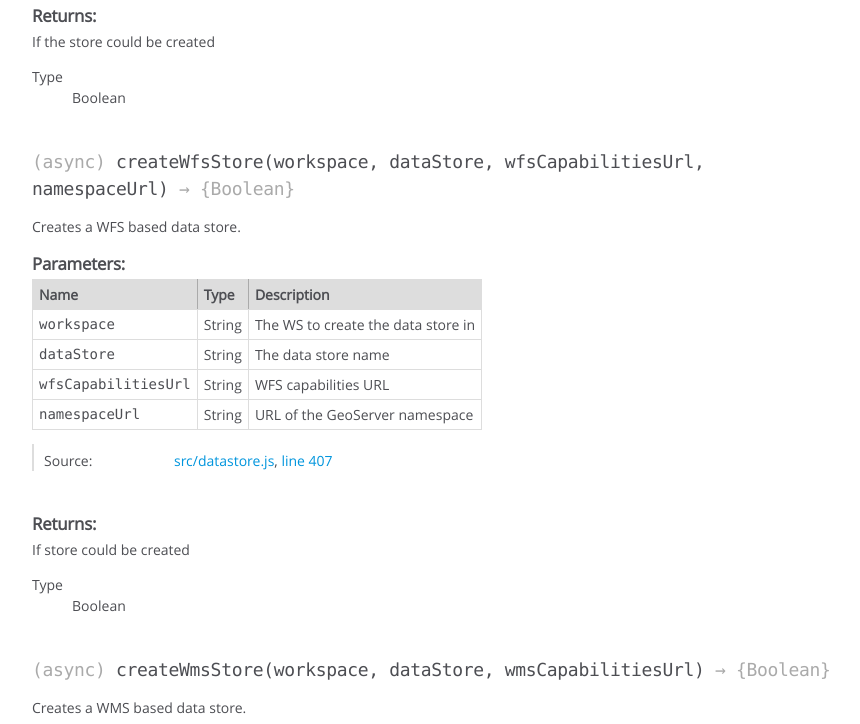
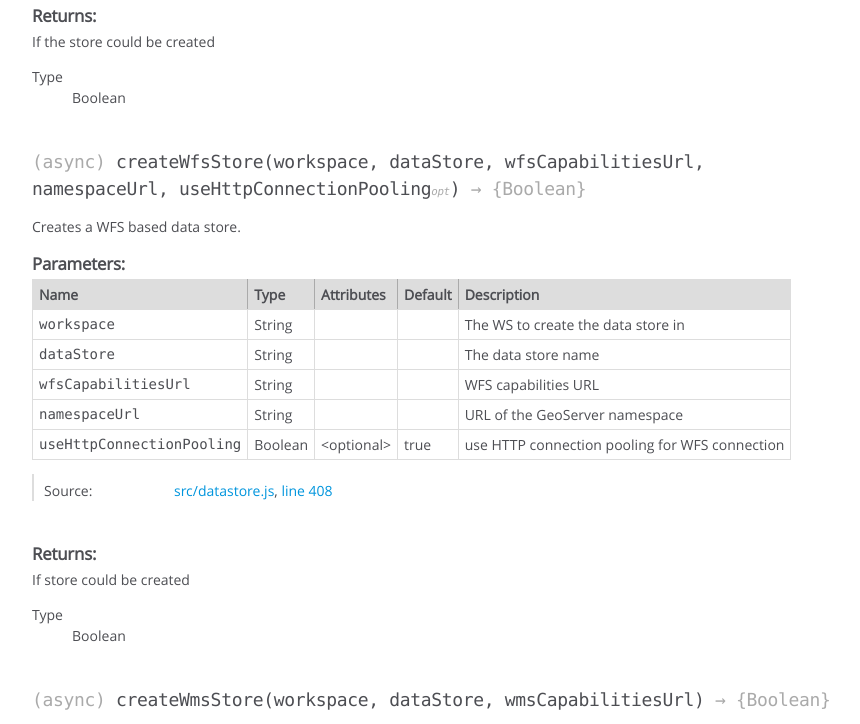
Before and after one commit to meggsimum/geoserver-node-client, a plain HTML site: page module-DatastoreClient.html in a window 1280 px wide. Shown: the part 2617-3341 px from the top of the page, without its empty margins (0-860 px from the left). Drawn offline with Linux system fonts and the light colour scheme.

Commit message:
Deploying to gh-pages from @ meggsimum/geoserver-node-client@f6d7089c9d9fd390bda5dfd34d2df2a98fb6970a 🚀

```diff
--- a/module-DatastoreClient.html
+++ b/module-DatastoreClient.html
@@ -647,7 +647,7 @@ is running.
 
     <dt class="tag-source">Source:</dt>
     <dd class="tag-source"><ul class="dummy"><li>
-        <a href="src_datastore.js.html">src/datastore.js</a>, <a href="src_datastore.js.html#line539">line 539</a>
+        <a href="src_datastore.js.html">src/datastore.js</a>, <a href="src_datastore.js.html#line540">line 540</a>
     </li></ul></dd>
 
 
@@ -1369,7 +1369,7 @@ placed on the server, where your GeoServer is running.
 
 
 
-    <h4 class="name" id="createWfsStore"><span class="type-signature">(async) </span>createWfsStore<span class="signature">(workspace, dataStore, wfsCapabilitiesUrl, namespaceUrl)</span><span class="type-signature"> &rarr; {Boolean}</span></h4>
+    <h4 class="name" id="createWfsStore"><span class="type-signature">(async) </span>createWfsStore<span class="signature">(workspace, dataStore, wfsCapabilitiesUrl, namespaceUrl, useHttpConnectionPooling<span class="signature-attributes">opt</span>)</span><span class="type-signature"> &rarr; {Boolean}</span></h4>
 
 
 
@@ -1401,7 +1401,11 @@ placed on the server, where your GeoServer is running.
         <th>Type</th>
 
 
-
+        <th>Attributes</th>
+
+
+
+        <th>Default</th>
 
 
         <th class="last">Description</th>
@@ -1426,7 +1430,19 @@ placed on the server, where your GeoServer is running.
             </td>
 
 
-
+                <td class="attributes">
+
+
+
+
+
+                </td>
+
+
+
+                <td class="default">
+
+                </td>
 
 
             <td class="description last">The WS to create the data store in</td>
@@ -1449,7 +1465,19 @@ placed on the server, where your GeoServer is running.
             </td>
 
 
-
+                <td class="attributes">
+
+
+
+
+
+                </td>
+
+
+
+                <td class="default">
+
+                </td>
 
 
             <td class="description last">The data store name</td>
@@ -1472,7 +1500,19 @@ placed on the server, where your GeoServer is running.
             </td>
 
 
-
+                <td class="attributes">
+
+
+
+
+
+                </td>
+
+
+
+                <td class="default">
+
+                </td>
 
 
             <td class="description last">WFS capabilities URL</td>
@@ -1495,10 +1535,61 @@ placed on the server, where your GeoServer is running.
             </td>
 
 
-
+                <td class="attributes">
+
+
+
+
+
+                </td>
+
+
+
+                <td class="default">
+
+                </td>
 
 
             <td class="description last">URL of the GeoServer namespace</td>
+        </tr>
+
+
+
+        <tr>
+
+                <td class="name"><code>useHttpConnectionPooling</code></td>
+
+
+            <td class="type">
+
+
+<span class="param-type">Boolean</span>
+
+
+
+            </td>
+
+
+                <td class="attributes">
+
+                    &lt;optional><br>
+
+
+
+
+
+                </td>
+
+
+
+                <td class="default">
+
+                    true
+
+                </td>
+
+
+            <td class="description last">use HTTP connection pooling for WFS connection</td>
         </tr>
 
 
@@ -1539,7 +1630,7 @@ placed on the server, where your GeoServer is running.
 
     <dt class="tag-source">Source:</dt>
     <dd class="tag-source"><ul class="dummy"><li>
-        <a href="src_datastore.js.html">src/datastore.js</a>, <a href="src_datastore.js.html#line407">line 407</a>
+        <a href="src_datastore.js.html">src/datastore.js</a>, <a href="src_datastore.js.html#line408">line 408</a>
     </li></ul></dd>
 
 
@@ -1949,7 +2040,7 @@ placed on the server, where your GeoServer is running.
 
     <dt class="tag-source">Source:</dt>
     <dd class="tag-source"><ul class="dummy"><li>
-        <a href="src_datastore.js.html">src/datastore.js</a>, <a href="src_datastore.js.html#line500">line 500</a>
+        <a href="src_datastore.js.html">src/datastore.js</a>, <a href="src_datastore.js.html#line501">line 501</a>
     </li></ul></dd>
 
 
@@ -2154,7 +2245,7 @@ placed on the server, where your GeoServer is running.
 
     <dt class="tag-source">Source:</dt>
     <dd class="tag-source"><ul class="dummy"><li>
-        <a href="src_datastore.js.html">src/datastore.js</a>, <a href="src_datastore.js.html#line461">line 461</a>
+        <a href="src_datastore.js.html">src/datastore.js</a>, <a href="src_datastore.js.html#line462">line 462</a>
     </li></ul></dd>
 
 
@@ -3617,7 +3708,7 @@ s
 <br class="clear">
 
 <footer>
-    Documentation generated by <a href="https://github.com/jsdoc/jsdoc">JSDoc 3.6.6</a> on Mon Oct 04 2021 15:24:47 GMT+0000 (Coordinated Universal Time)
+    Documentation generated by <a href="https://github.com/jsdoc/jsdoc">JSDoc 3.6.6</a> on Tue Oct 05 2021 07:22:50 GMT+0000 (Coordinated Universal Time)
 </footer>
 
 <script> prettyPrint(); </script>
```
Also changed, not shown: geoserver-rest-client.js.html (+1 -1 lines), index.html (+1 -1 lines), module-GeoServerRestClient.html (+1 -1 lines), module-ImageMosaicClient.html (+1 -1 lines), module-LayerClient.html (+1 -1 lines), module-NamespaceClient.html (+1 -1 lines), module-SecurityClient.html (+1 -1 lines), module-SettingsClient.html (+1 -1 lines), module-StyleClient.html (+1 -1 lines), module-WorkspaceClient.html (+1 -1 lines), src_datastore.js.html (+2 -1 lines), src_imagemosaic.js.html (+1 -1 lines), src_layer.js.html (+1 -1 lines), src_namespace.js.html (+1 -1 lines), 4 more files.
